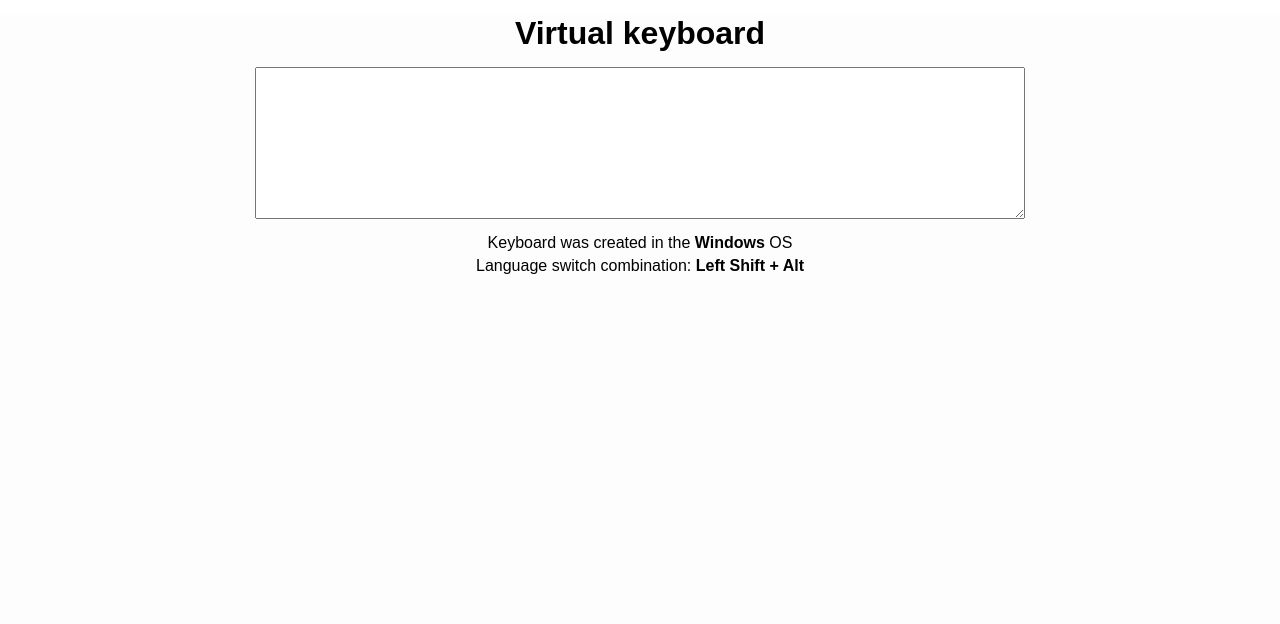
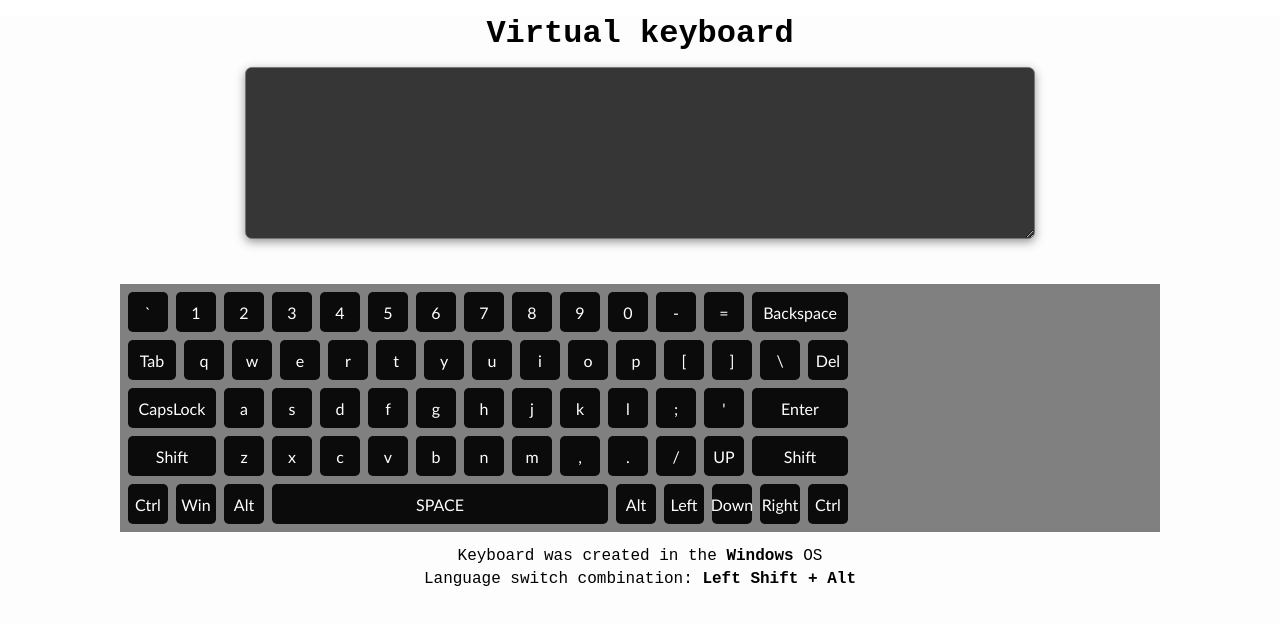
Before and after one commit to timursk/virtual-keyboard, a website with bundled scripts: page src/index.html in a window 1280 px wide. Built offline with nearby package versions, Linux system fonts and the light colour scheme.

Commit message:
feat: add creating elements in keyboard, upd keyboard styles

```diff
--- a/src/script.js
+++ b/src/script.js
@@ -45,12 +45,27 @@ function initTextarea(container) {
     const rowContainer = document.createElement('div');
     rowContainer.className = 'row';
 
-    rowData.forEach(({ui, shiftUi, switchUi, keyClass}) => {
+    rowData.forEach(({ui, shiftUi, switchUi, switchShiftUi, keyClass}) => {
       const keyContainer = document.createElement('div');
       keyContainer.className = `key ${keyClass}`;
 
-      // !!!
+      const engUi = document.createElement('span');
+      engUi.className = `eng`;
+      engUi.innerText = ui;
 
+      const rusUi = document.createElement('span');
+      rusUi.className = `rus hidden`;
+      rusUi.innerText = switchUi || ui;
+
+      const engShiftUi = document.createElement('span');
+      engShiftUi.className = `engShift hidden`;
+      engShiftUi.innerText = shiftUi || ui;
+
+      const rusShiftUi = document.createElement('span');
+      rusShiftUi.className = `rusShift hidden`;
+      rusShiftUi.innerText = switchShiftUi || shiftUi || ui;
+
+      keyContainer.append(engUi, rusUi, engShiftUi, rusShiftUi);
       rowContainer.append(keyContainer);
     });
 
--- a/src/style.css
+++ b/src/style.css
@@ -4,12 +4,11 @@
 }
 
 body {
-  font-family: Arial, Helvetica, sans-serif;
+  font-family: monospace, monospace;
 }
 
 .main {
   min-height: 100vh;
-  min-width: 100vw;
   background-color: #fdfdfd;
 }
 
@@ -20,11 +19,18 @@ body {
 
 .textarea {
   display: block;
-  margin: 0 auto 15px;
+  outline: none;
+  margin: 0 auto 45px;
+  border-radius: 0.5em;
+  padding: 10px;
   min-width: 320px;
   max-width: 1280px;
   width: 60%;
   min-height: 150px;
+  background: rgb(33 33 33 / 90%);
+  box-shadow: rgba(50, 50, 50, 0.5) 0px 3px 10px;
+  color: rgb(193,204,204);
+  font-family: monospace, monospace;
 }
 
 .description,
@@ -35,3 +41,73 @@ body {
 .description {
   margin-bottom: 5px;
 }
+
+.keyboard {
+  margin: 0 auto 15px;
+  padding: 8px;
+  min-width: 320px;
+  max-width: 1280px;
+  width: 80%;
+  background: gray;
+  font-family: "Trebuchet MS", "Helvetica", sans-serif;
+}
+
+.row {
+  display: flex;
+  margin-bottom: 8px;
+  height: 40px;
+}
+
+.row:last-child {
+  margin-bottom: 0;
+}
+
+.key {
+  display: flex;
+  align-items: center;
+  justify-content: center;
+  margin-right: 8px;
+  border-radius: 5px;
+  width: 40px;
+  height: 40px;
+  background-color: rgb(11, 11, 11);
+  color: white;
+}
+
+.row .key:last-child {
+  margin-right: 0;
+}
+
+.eng,
+.rus,
+.engShift,
+.rusShift {
+
+}
+
+.hidden {
+  display: none;
+}
+
+.Backspace {
+  width: 80px;
+}
+
+.Tab {
+  width: 48px;
+}
+
+.CapsLock,
+.ShiftLeft {
+  width: 88px;
+}
+
+.Enter,
+.ShiftRight,
+.Backspace {
+  width: 96px;
+}
+
+.Space {
+  width: 336px;
+}
```
